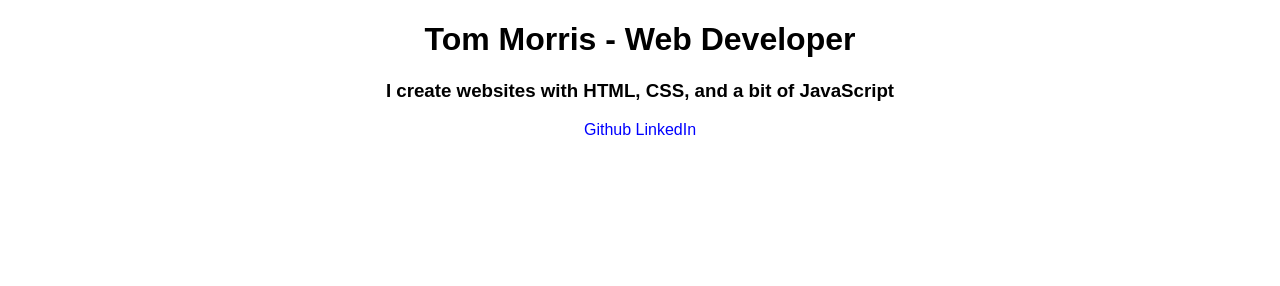
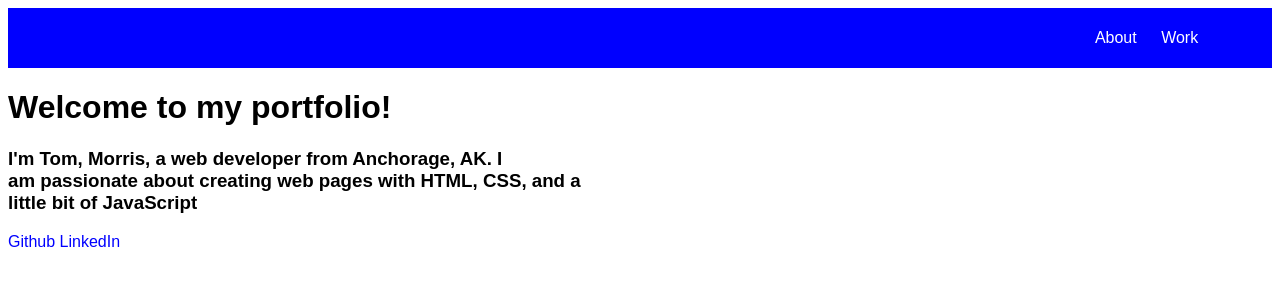
Before and after one commit to thomasokc/portfolio, a plain HTML site: page index.html in a window 1280 px wide. Drawn offline with Linux system fonts and the light colour scheme.

Commit message:
Added nav bar, updated info

```diff
--- a/index.html
+++ b/index.html
@@ -4,9 +4,18 @@
     <link rel="stylesheet" href="style.css">
 </head>
 <body>
+    <header>
+            <ul>
+                <li>About</li>
+                <li>Work</li>
+            </ul>
+        </div>
+    </header>
     <div class="title">
-        <h1>Tom Morris - Web Developer</h1>
-        <h3>I create websites with HTML, CSS, and a bit of JavaScript</h3>
+        <h1>Welcome to my portfolio!</h1>
+        <h3>I'm Tom, Morris, a web developer from Anchorage, AK. I<br>
+        am passionate about creating web pages with HTML, CSS, and a<br>
+        little bit of JavaScript </h3>
         <a href="https://github.com/thomasokc" target ="_blank">Github</a>
         <a href="https://www.linkedin.com/in/thomasokc/" target ="_blank">LinkedIn</a>
     </div>
--- a/style.css
+++ b/style.css
@@ -1,9 +1,19 @@
+header{
+    background-color:blue;
+    color:white;
+    padding:5px;
+}
+
+li{
+    display:inline;
+    list-style-type: none;
+    padding: 10px;
+    position:relative;
+    left: 85%;
+}
+
 body{
     font-family:arial;
-}
-
-.title {
-    text-align:center;
 }
 
 a{
```
